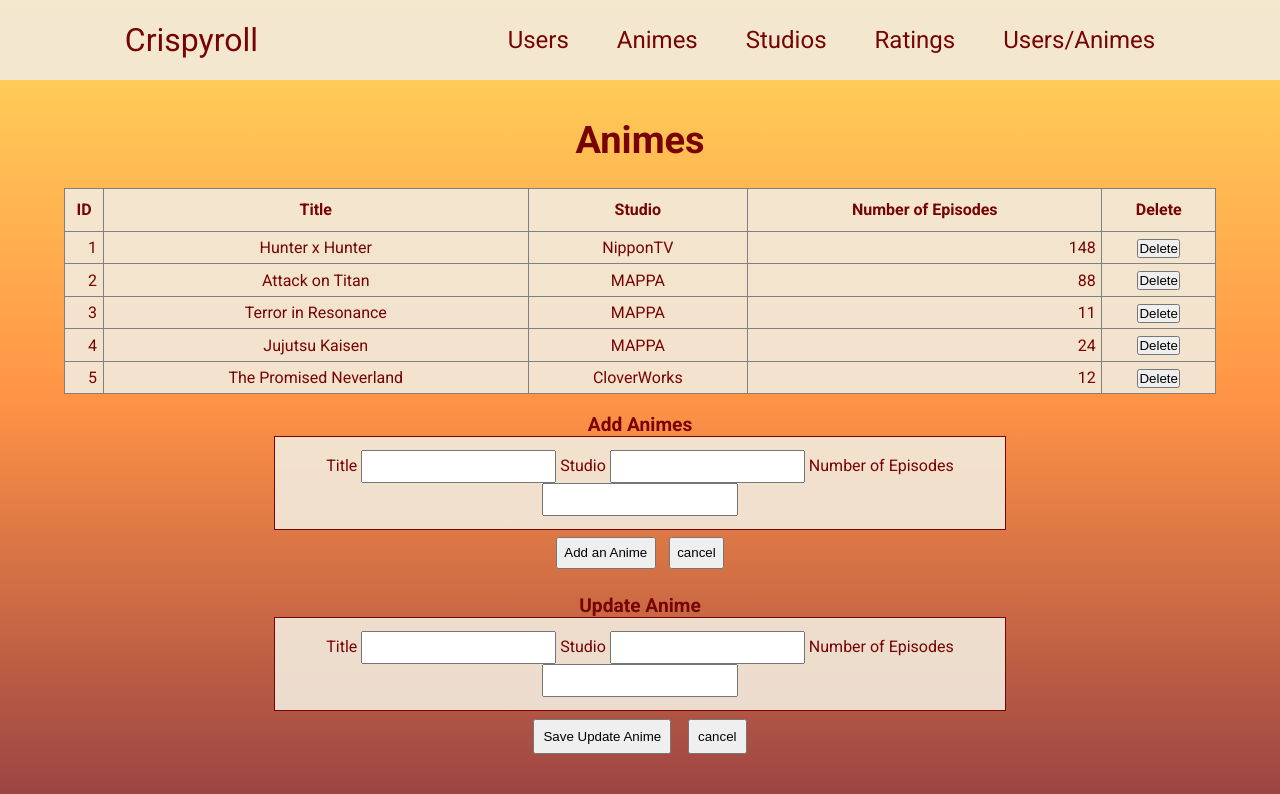
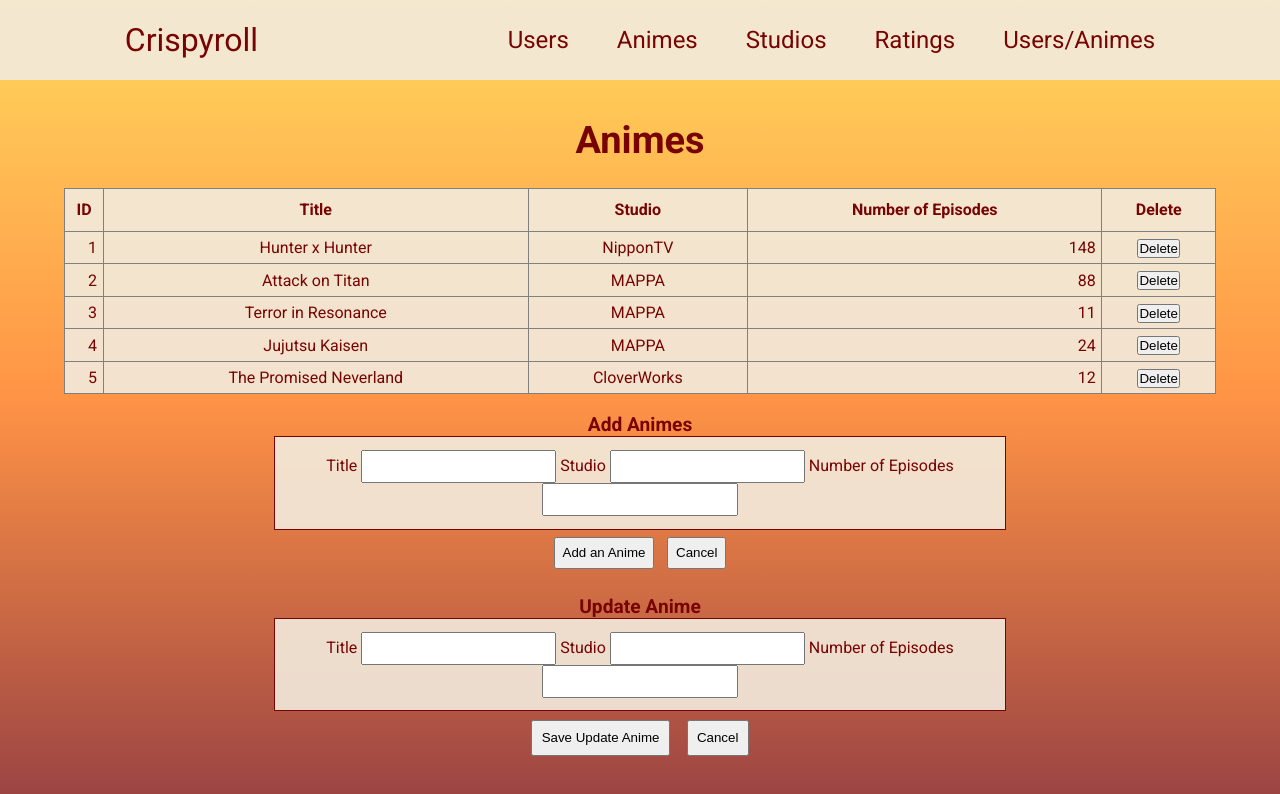
Before and after one commit to camillegonzales/Crispyroll, a website: page animes.html in a window 1280 px wide. Drawn offline with Linux system fonts and the light colour scheme.

Commit message:
fix capitalization errors

```diff
--- a/animes.html
+++ b/animes.html
@@ -91,7 +91,7 @@
             </fieldset>
             <div class="btn-container">
                 <input class="btn" type="submit" id="addAnime" value="Add an Anime">
-                <input class="btn" type="button" value="cancel">
+                <input class="btn" type="button" value="Cancel">
             </div>
         </form>
     </div>
@@ -107,7 +107,7 @@
             </fieldset>
             <div class="btn-container">
                 <input class="btn" type="submit" id="UpdateSaveAnime" value="Save Update Anime">
-                <input class="btn" type="button" value="cancel">
+                <input class="btn" type="button" value="Cancel">
             </div>
         </form>
     </div><!-- update -->
```
Also changed, not shown: ratings.html (+1 -1 lines), studios.html (+2 -2 lines), users.html (+2 -2 lines).
